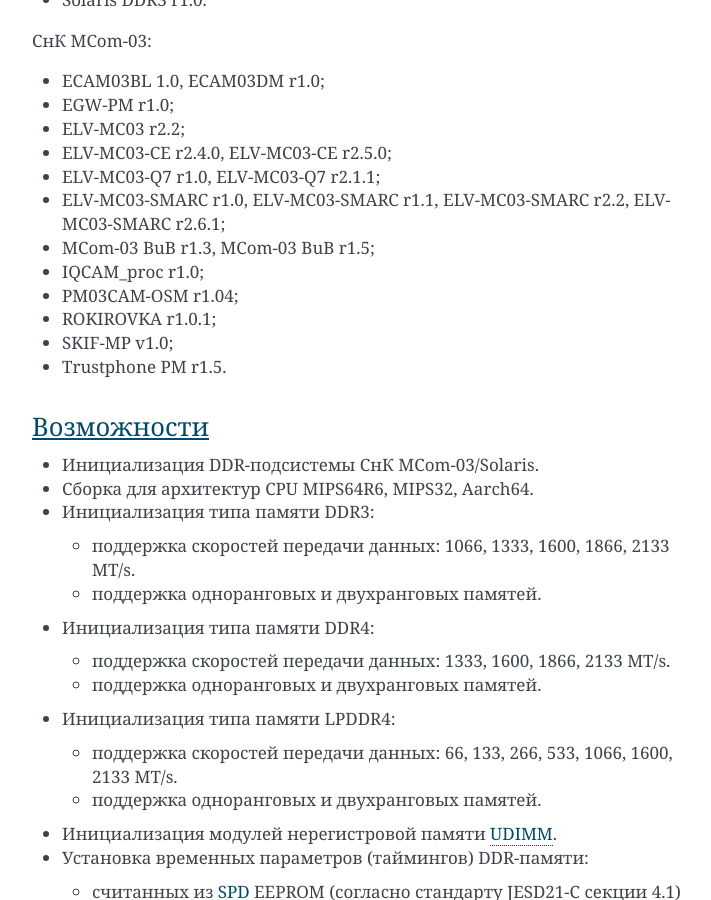
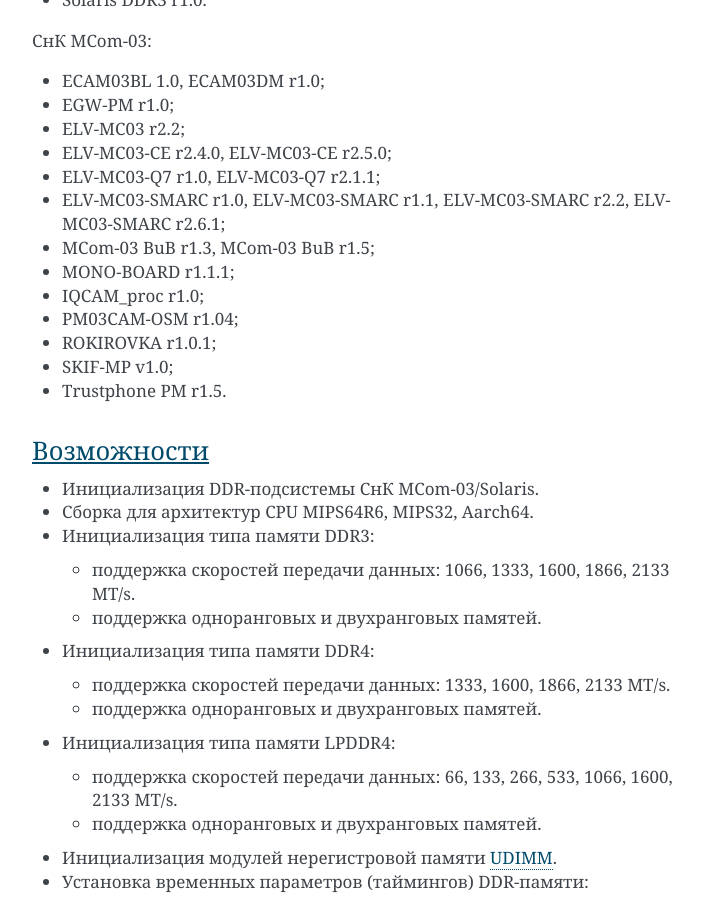
Before and after one commit to elvees/ddrinit, a Sphinx documentation site: the page built from doc/index.rst, in a window 1280 px wide and 900 px high, scrolled down 1169 px. Shown: the whole window, without its empty margins (388-1099 px from the left). Built offline with Sphinx 7.4.7, drawn with Linux system fonts in a browser that asks for light colours.

Commit message:
mcom03: Add MONO-BOARD r1.1.1 support
The board has 2 64 Gb MT53E2G32D8QD memory chips.

Issue: #MCOM03SW-2621
Change-Id: I03e58a8bd8399f9e4eabe017d06288301e138a17

```diff
--- a/doc/index.rst
+++ b/doc/index.rst
@@ -37,6 +37,7 @@
 * ELV-MC03-Q7 r1.0, ELV-MC03-Q7 r2.1.1;
 * ELV-MC03-SMARC r1.0, ELV-MC03-SMARC r1.1, ELV-MC03-SMARC r2.2, ELV-MC03-SMARC r2.6.1;
 * MCom-03 BuB r1.3, MCom-03 BuB r1.5;
+* MONO-BOARD r1.1.1;
 * IQCAM_proc r1.0;
 * PM03CAM-OSM r1.04;
 * ROKIROVKA r1.0.1;
```
Also changed, not shown: 1 other file.
